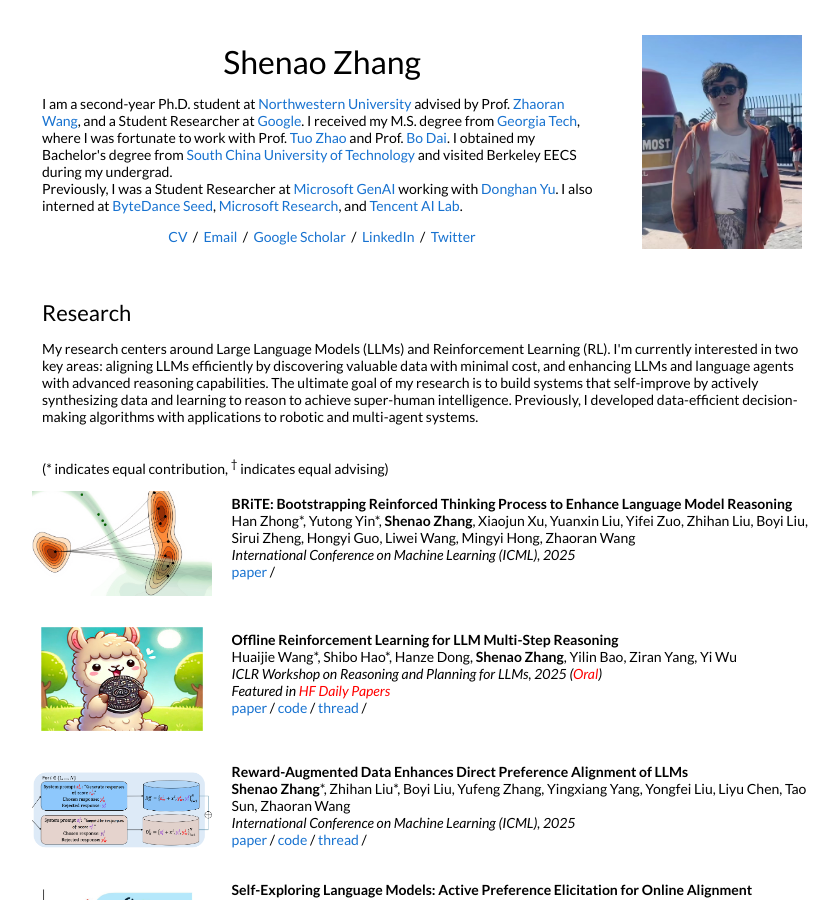
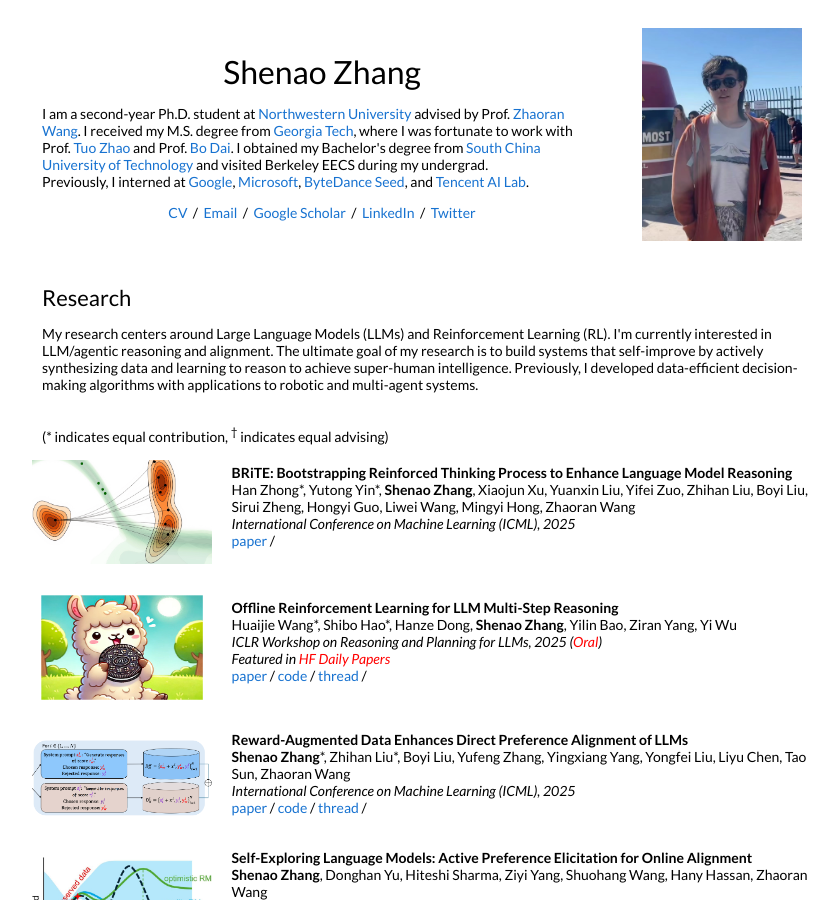
Before and after one commit to shenao-zhang/shenao-zhang.github.io, a Jekyll site: the page built from _posts/2025-01-05-brite.markdown, in a window 1280 px wide and 900 px high. Shown: the whole window, without its empty margins (218-1057 px from the left). Built offline with Jekyll 4.4.1, drawn with Linux system fonts in a browser that asks for light colours.

Commit message:
Update default.html

```diff
--- a/_layouts/default.html
+++ b/_layouts/default.html
@@ -35,9 +35,9 @@
               <h1>
                 Shenao Zhang
               </h1>
-              <p>I am a second-year Ph.D. student at <a href="https://www.northwestern.edu/">Northwestern University</a> advised by Prof. <a href="https://zhaoranwang.github.io/">Zhaoran Wang</a>, and a Student Researcher at <a href="https://www.google.com">Google</a>. I received my M.S. degree from <a href="https://www.gatech.edu/">Georgia Tech</a>, where I was fortunate to work with Prof. <a href="https://www2.isye.gatech.edu/~tzhao80/">Tuo Zhao</a> and Prof. <a href="https://bo-dai.github.io/">Bo Dai</a>. I obtained my Bachelor's degree from <a href="https://www.scut.edu.cn/en/">South China University of Technology</a> and visited Berkeley EECS during my undergrad.<br/>
+              <p>I am a second-year Ph.D. student at <a href="https://www.northwestern.edu/">Northwestern University</a> advised by Prof. <a href="https://zhaoranwang.github.io/">Zhaoran Wang</a>. I received my M.S. degree from <a href="https://www.gatech.edu/">Georgia Tech</a>, where I was fortunate to work with Prof. <a href="https://www2.isye.gatech.edu/~tzhao80/">Tuo Zhao</a> and Prof. <a href="https://bo-dai.github.io/">Bo Dai</a>. I obtained my Bachelor's degree from <a href="https://www.scut.edu.cn/en/">South China University of Technology</a> and visited Berkeley EECS during my undergrad.<br/>
 
-                Previously, I was a Student Researcher at <a href="https://www.microsoft.com/en-us/research/">Microsoft GenAI</a> working with <a href="https://plusross.github.io/">Donghan Yu</a>. I also interned at <a href="https://team.doubao.com/en/seed-edge">ByteDance Seed</a>, <a href="https://www.microsoft.com/en-us/research/">Microsoft Research</a>, and <a href="https://ai.tencent.com/ailab/en/index/">Tencent AI Lab</a>.
+                Previously, I interned at <a href="https://www.google.com">Google</a>, <a href="https://www.microsoft.com/en-us/research/">Microsoft</a>, <a href="https://seed.bytedance.com/en/">ByteDance Seed</a>, and <a href="https://ai.tencent.com/ailab/en/index/">Tencent AI Lab</a>.
               </p>
               <p style="text-align:center">
                 <a href="https://shenao-zhang.github.io/cv/Zhang_Shenao_CV.pdf">CV</a> &nbsp;/&nbsp;
@@ -59,7 +59,7 @@
             <td style="padding:2.5%;width:100%;vertical-align:middle">
               <h2>Research</h2>
               <p>
-               My research centers around Large Language Models (LLMs) and Reinforcement Learning (RL). I'm currently interested in two key areas: aligning LLMs efficiently by discovering valuable data with minimal cost, and enhancing LLMs and language agents with advanced reasoning capabilities. The ultimate goal of my research is to build systems that self-improve by actively synthesizing data and learning to reason to achieve super-human intelligence. Previously, I developed data-efficient decision-making algorithms with applications to robotic and multi-agent systems.
+               My research centers around Large Language Models (LLMs) and Reinforcement Learning (RL). I'm currently interested in LLM/agentic reasoning and alignment. The ultimate goal of my research is to build systems that self-improve by actively synthesizing data and learning to reason to achieve super-human intelligence. Previously, I developed data-efficient decision-making algorithms with applications to robotic and multi-agent systems.
               <style>
   .specific-line {
     margin-bottom: -15px; /* Adjust the line height to reduce space */
```
